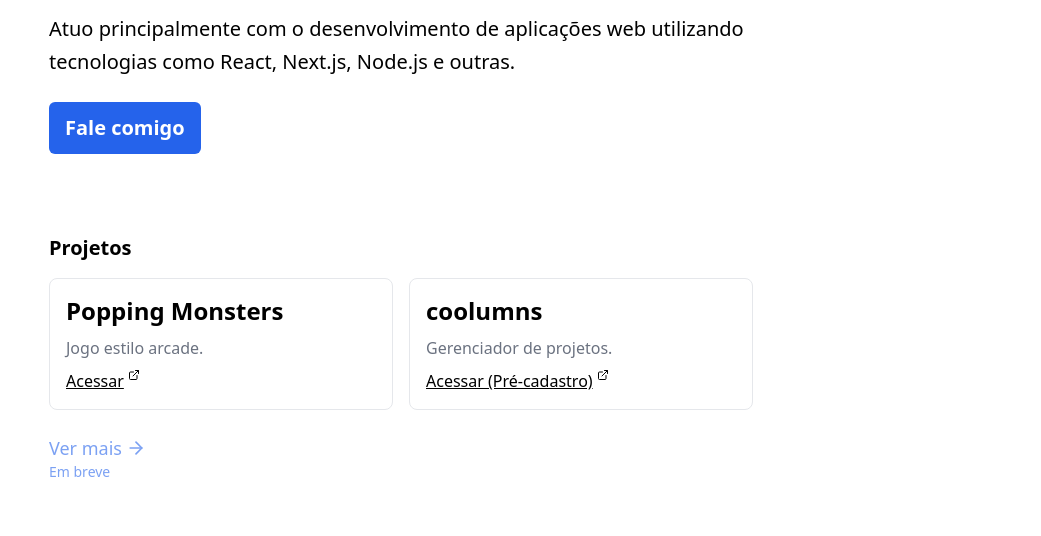
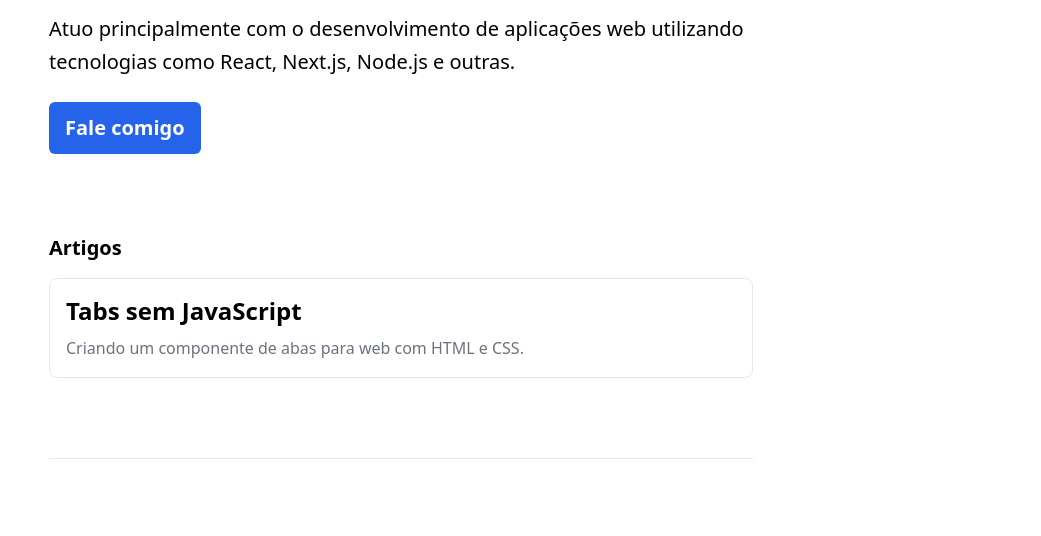
Before and after one commit to nascjoao/nascjoao.github.io, an Astro site: page / in a window 1280 px wide. Shown: the part 211-747 px from the top of the page, without its empty margins (239-1280 px from the left). Built offline with nearby package versions, Linux system fonts and the light colour scheme; Astro itself is replaced by a stand-in of ours.

Commit message:
feat: Add "Tabs Without JavaScript" article to home page

```diff
--- a/src/pages/index.astro
+++ b/src/pages/index.astro
@@ -65,6 +65,33 @@
             <br />
             <a href="/contato" class={styles.button()}>Fale comigo</a>
         </section>
+        <section>
+            <a
+                href="#articles"
+                class="relative before:content-['#'] before:text-gray-400 before:hidden [&:hover::before]:block before:absolute before:-left-2 before:-translate-x-full text-xl font-semibold antialiased"
+            >
+                <h2 id="articles">Artigos</h2>
+            </a>
+            <div
+                class="mt-4 grid [grid-template-columns:repeat(auto-fit,minmax(242px,1fr))] gap-4"
+            >
+                <a
+                    href="/articles/tabs-without-js"
+                    class="border rounded-lg p-4 hover:bg-gray-50"
+                >
+                    <article class="grid gap-2">
+                        <h3 class="text-2xl font-semibold antialiased">
+                            Tabs sem JavaScript
+                        </h3>
+                        <p class="text-md text-gray-500 leading-relaxed">
+                            Criando um componente de abas para web com HTML e
+                            CSS.
+                        </p>
+                    </article>
+                </a>
+            </div>
+        </section>
+        <hr class="my-20" />
         <section>
             <a
                 href="#projects"
```
